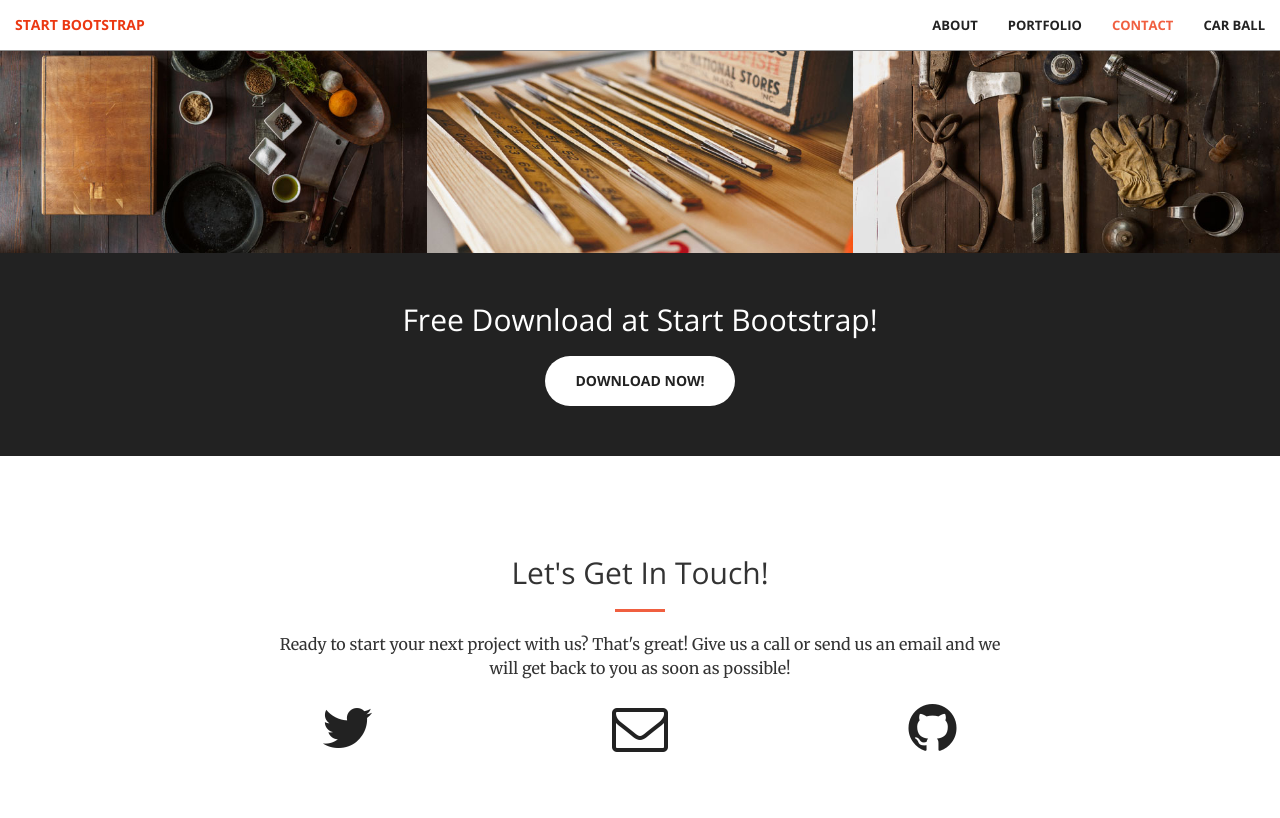
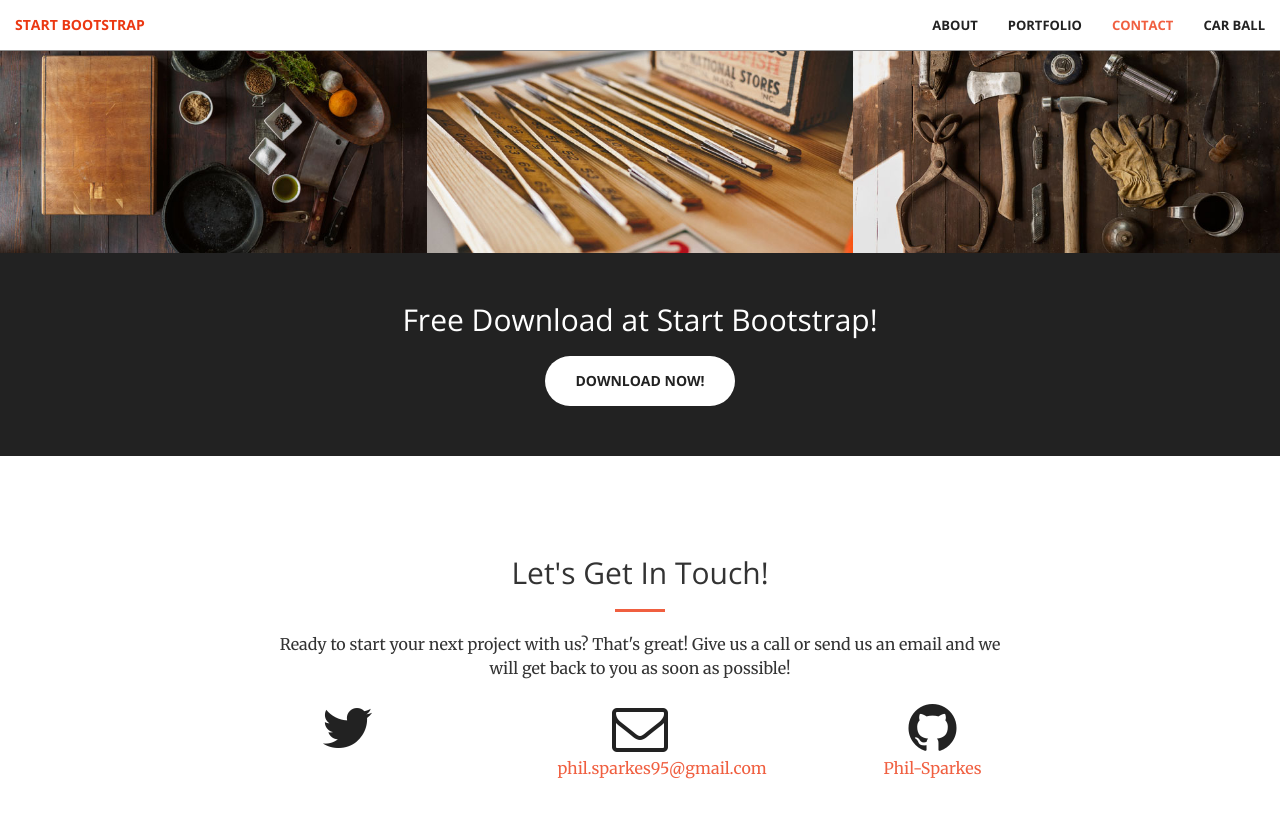
Before and after one commit to Phil-Sparkes/Portfolio, a Jekyll site: the page built from index.html, in a window 1280 px wide and 900 px high, scrolled down 1981 px. Shown: the top 818 px of the window. Built offline with Jekyll 4.4.1, drawn with Linux system fonts in a browser that asks for light colours.

Commit message:
email and github

```diff
--- a/_config.yml
+++ b/_config.yml
@@ -1,12 +1,12 @@
 # Site settings
-title:
-email:
+title: Portfolio
+email: phil.sparkes95@gmail.com
 description: > # this means to ignore newlines until "baseurl:"
 baseurl: "/portfolio" # the subpath of your site, e.g. /blog/
 url: "" # the base hostname & protocol for your site
 
 twitter_username:
-github_username:
+github_username: Phil-Sparkes
 
 # Build settings
 markdown: kramdown
```
